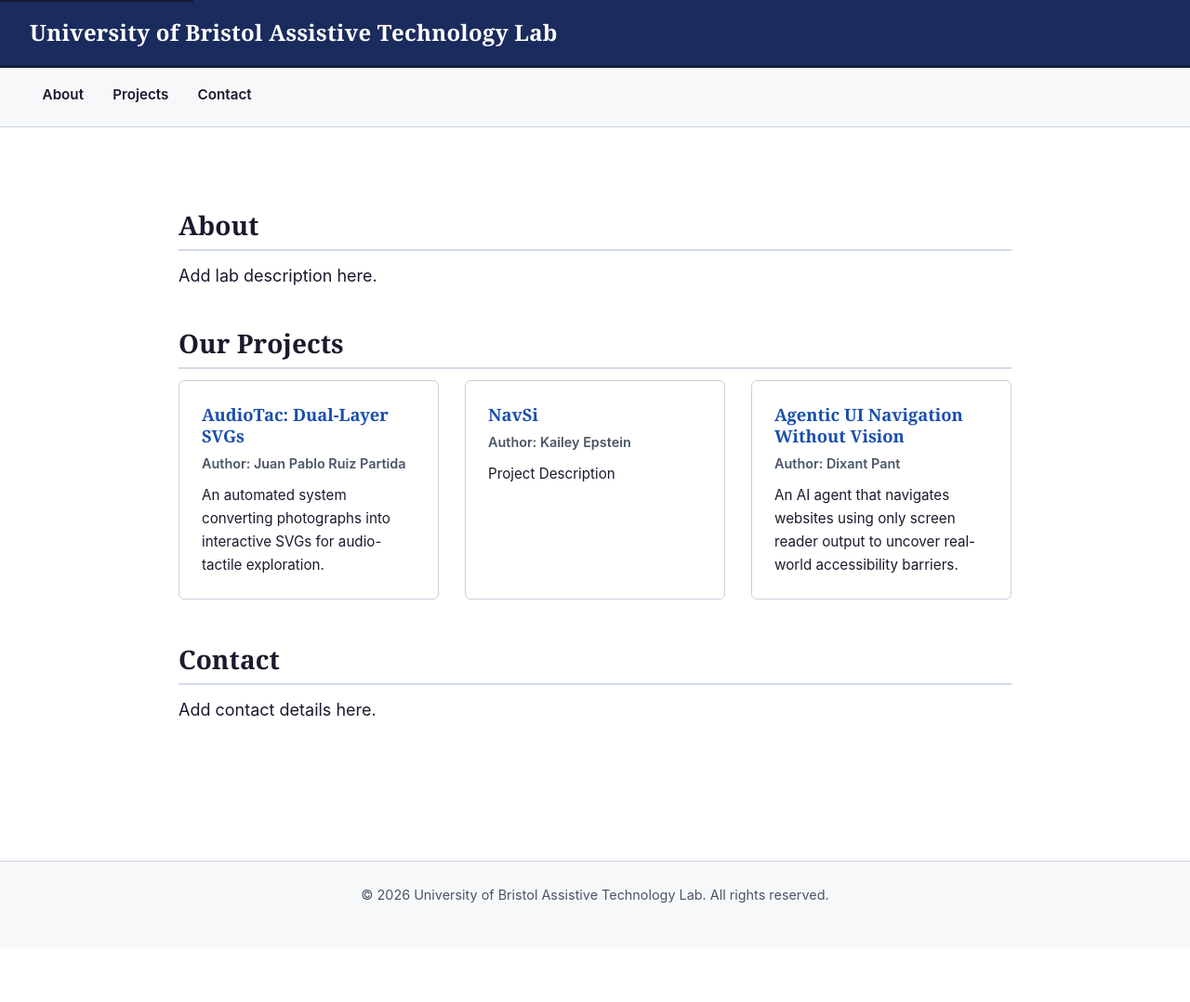
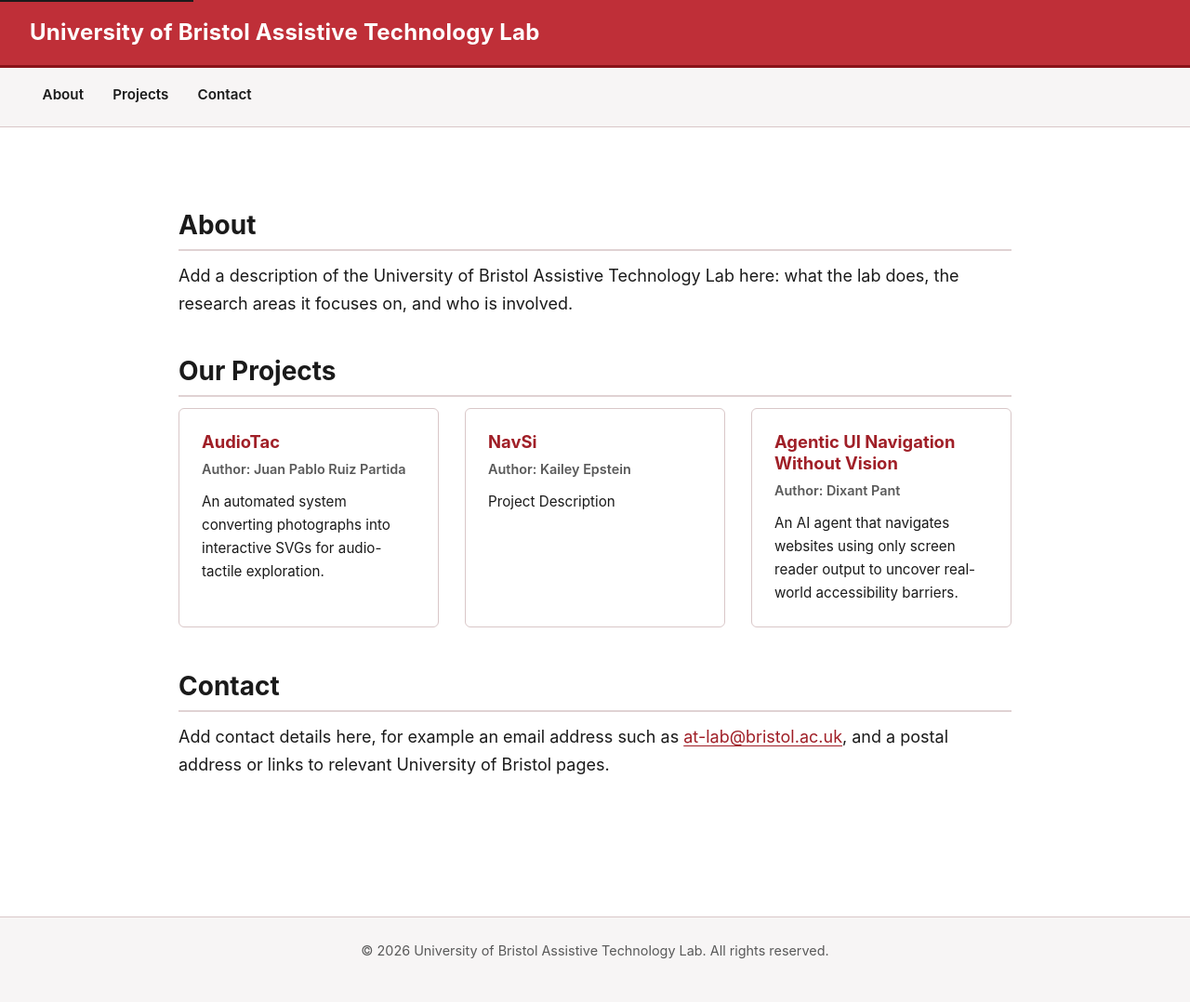
Before and after one commit to UoB-AT/uob-at.github.io, a Jekyll site: the page built from index.html, in a window 1280 px wide. Shown: the whole page at 93% size. Built offline with Jekyll 4.4.1, drawn with Linux system fonts in a browser that asks for light colours; before the commit the page ends 1019 px from its top, so only the background shows below that.

Commit message:
feat: more parts of the site are now markdown editable, added contributing documentation to allow easy steps for additions, bug fixes as well

```diff
--- /dev/null
+++ b/_includes/about.md
@@ -0,0 +1,10 @@
+<!--
+  ABOUT SECTION CONTENT
+  Edit the Markdown below to change the text shown under "About" on the
+  homepage. You can use normal Markdown: paragraphs, **bold**, _italics_,
+  [links](https://example.com), and bullet lists. Do not add a heading here —
+  the "About" heading is added automatically by the homepage.
+-->
+
+Add a description of the University of Bristol Assistive Technology Lab here:
+what the lab does, the research areas it focuses on, and who is involved.
--- /dev/null
+++ b/_includes/contact.md
@@ -0,0 +1,10 @@
+<!--
+  CONTACT SECTION CONTENT
+  Edit the Markdown below to change the text shown under "Contact" on the
+  homepage. You can use normal Markdown, including [email links](mailto:name@bristol.ac.uk).
+  Do not add a heading here — the "Contact" heading is added automatically.
+-->
+
+Add contact details here, for example an email address such as
+[at-lab@bristol.ac.uk](mailto:at-lab@bristol.ac.uk), and a postal address or
+links to relevant University of Bristol pages.
--- a/_layouts/default.html
+++ b/_layouts/default.html
@@ -10,9 +10,20 @@
   <a href="#main-content" class="skip-link">Skip to main content</a>
 
   <header role="banner">
+    {% comment %}
+      The site name is the page's <h1> only on the homepage. On project pages
+      the project title is the <h1>, so here the site name is a styled link
+      instead — this keeps a single, correct <h1> per page for screen readers.
+    {% endcomment %}
+    {% if page.url == '/' %}
     <h1>
       <a href="{{ '/' | relative_url }}">University of Bristol Assistive Technology Lab</a>
     </h1>
+    {% else %}
+    <p class="site-title">
+      <a href="{{ '/' | relative_url }}">University of Bristol Assistive Technology Lab</a>
+    </p>
+    {% endif %}
   </header>
 
   <nav role="navigation" aria-label="Main navigation">
--- a/assets/css/style.css
+++ b/assets/css/style.css
@@ -1,40 +1,57 @@
 /* ==========================================================================
-   CSS Variables — Clean Academic Theme
+   CSS Variables — University of Bristol Assistive Technology Lab
+   Brand colour: University of Bristol red (#bf2f38).
+   Text/link reds are darkened to keep WCAG AAA (>=7:1) contrast on white.
    ========================================================================== */
 :root {
   /* Palette */
   --bg-primary:      #ffffff;
-  --bg-secondary:    #f7f8fa;
-  --bg-accent:       #eef1f7;
-  --text-main:       #1a1a2e;   /* deep navy, AAA on white */
-  --text-muted:      #4a5568;   /* slate, AA on white */
-  --link-color:      #1a4fad;   /* academic blue, AAA on white */
-  --link-hover:      #0f2f6e;
+  --bg-secondary:    #f7f5f5;
+  --bg-accent:       #f7e7e8;   /* pale red tint */
+  --text-main:       #1a1a1a;   /* near-black, AAA on white */
+  --text-muted:      #595959;   /* grey, AAA on white */
+  --link-color:      #a01f27;   /* deep UoB red, AAA (7.7:1) on white */
+  --link-hover:      #7d141a;
+
+  /* Brand red */
+  --brand-red:       #bf2f38;   /* University of Bristol red */
+  --brand-red-dark:  #a01f27;
 
   /* Header / nav */
-  --header-bg:       #1a2b5e;   /* university navy */
-  --header-text:     #ffffff;
-  --nav-bg:          #f7f8fa;
-  --nav-border:      #c8d0de;
+  --header-bg:       #bf2f38;   /* University of Bristol red */
+  --header-text:     #ffffff;   /* white on brand red: 5.7:1 (AAA for large text) */
+  --header-border:   #8a1219;
+  --nav-bg:          #f7f5f5;
+  --nav-border:      #d9c7c8;
 
   /* Cards & dividers */
-  --card-border:     #c8d0de;
-  --divider:         #d1d9e6;
+  --card-border:     #d9c7c8;
+  --divider:         #e0d2d3;
 
   /* Buttons */
-  --btn-bg:          #1a4fad;
+  --btn-bg:          #a01f27;
   --btn-text:        #ffffff;
-  --btn-hover:       #0f2f6e;
-  --btn-outline-text:#1a2b5e;
+  --btn-hover:       #7d141a;
+  --btn-outline-text:#8a1219;
 
   /* Focus ring */
-  --focus-ring:      #1a4fad;
+  --focus-ring:      #a01f27;
 
-  /* Typography */
-  --font-sans:  -apple-system, BlinkMacSystemFont, "Segoe UI", Roboto, Helvetica, Arial, sans-serif;
-  --font-serif: Georgia, "Times New Roman", serif;
+  /* Text selection (high contrast in every context, incl. the red header) */
+  --selection-bg:    #ffd9dc;
+  --selection-text:  #1a1a1a;
+
+  /* Typography — Apple/system font stack */
+  --font-sans:  -apple-system, BlinkMacSystemFont, "SF Pro Text", "Segoe UI", Roboto, Helvetica, Arial, sans-serif;
   --base-size:  1.125rem;   /* 18px */
   --line-height:1.65;
+}
+
+/* Consistent, high-contrast selection so light text never vanishes into a
+   coloured background when highlighted with the mouse. */
+::selection {
+  background: var(--selection-bg);
+  color: var(--selection-text);
 }
 
 /* ==========================================================================
@@ -60,7 +77,6 @@
   font-weight: 700;
   text-decoration: underline;
   z-index: 200;
-  transition: top 0.15s ease;
 }
 
 .skip-link:focus {
@@ -98,7 +114,7 @@
 }
 
 h1, h2, h3, h4 {
-  font-family: var(--font-serif);
+  font-family: var(--font-sans);
   color: var(--text-main);
   line-height: 1.25;
   margin-bottom: 0.75rem;
@@ -135,11 +151,12 @@
   background: var(--header-bg);
   color: var(--header-text);
   padding: 1.25rem 2rem;
-  border-bottom: 3px solid #0f2040;
+  border-bottom: 3px solid var(--header-border);
 }
 
-header h1 {
-  font-family: var(--font-serif);
+header h1,
+header .site-title {
+  font-family: var(--font-sans);
   font-size: 1.5rem;
   font-weight: 700;
   margin: 0;
@@ -215,12 +232,13 @@
   border-radius: 6px;
   padding: 1.5rem;
   background: var(--bg-primary);
-  transition: box-shadow 0.15s ease, border-color 0.15s ease;
 }
 
-.project-card:hover {
-  box-shadow: 0 2px 12px rgba(26, 43, 94, 0.1);
-  border-color: var(--link-color);
+/* Keyboard focus on a card's link gives the whole card a clear outline,
+   without any motion or colour-shift on mouse hover. */
+.project-card:focus-within {
+  outline: 3px solid var(--focus-ring);
+  outline-offset: 3px;
 }
 
 .project-card h3 {
--- a/index.html
+++ b/index.html
@@ -2,56 +2,36 @@
 layout: default
 title: University of Bristol Assistive Technology Lab
 ---
-<!-- About section -->
+<!-- About section — text lives in _includes/about.md (edit that file) -->
 <section id="about" aria-labelledby="about-heading">
   <h2 id="about-heading">About</h2>
-  <p>Add lab description here.</p>
+  {% capture about_content %}{% include about.md %}{% endcapture %}
+  {{ about_content | markdownify }}
 </section>
 
-<!-- Projects section -->
+<!-- Projects section — cards are generated automatically from _projects/*.md -->
 <section id="projects" aria-labelledby="projects-heading">
   <h2 id="projects-heading">Our Projects</h2>
 
-  <ul class="project-list" role="list" aria-label="Research Projects">
-
-    <!-- AudioTac -->
+  <ul class="project-list" role="list" aria-label="Research projects">
+    {% assign sorted_projects = site.projects | sort: "order" %}
+    {% for project in sorted_projects %}
     <li class="project-card">
-      <article>
-        <h3>
-          <a href="{{ '/projects/audio_tac.html' | relative_url }}">AudioTac: Dual-Layer SVGs</a>
+      <article aria-labelledby="project-{{ forloop.index }}-title">
+        <h3 id="project-{{ forloop.index }}-title">
+          <a href="{{ project.url | relative_url }}">{{ project.short_title | default: project.title }}</a>
         </h3>
-        <p class="author">Author: Juan Pablo Ruiz Partida</p>
-        <p class="description">An automated system converting photographs into interactive SVGs for audio-tactile exploration.</p>
+        {% if project.author %}<p class="author">Author: {{ project.author }}</p>{% endif %}
+        {% if project.description %}<p class="description">{{ project.description }}</p>{% endif %}
       </article>
     </li>
-
-    <!-- NavSi -->
-    <li class="project-card">
-      <article>
-        <h3>
-          <a href="{{ '/projects/nav_si.html' | relative_url }}">NavSi</a>
-        </h3>
-        <p class="author">Author: Kailey Epstein</p>
-        <p class="description">Project Description</p>
-      </article>
-    </li>
-
-    <!-- Agentic UI Navigation -->
-    <li class="project-card">
-      <article>
-        <h3>
-          <a href="{{ '/projects/non_visual_agent.html' | relative_url }}">Agentic UI Navigation Without Vision</a>
-        </h3>
-        <p class="author">Author: Dixant Pant</p>
-        <p class="description">An AI agent that navigates websites using only screen reader output to uncover real-world accessibility barriers.</p>
-      </article>
-    </li>
-
+    {% endfor %}
   </ul>
 </section>
 
-<!-- Contact section -->
+<!-- Contact section — text lives in _includes/contact.md (edit that file) -->
 <section id="contact" aria-labelledby="contact-heading">
   <h2 id="contact-heading">Contact</h2>
-  <p>Add contact details here.</p>
+  {% capture contact_content %}{% include contact.md %}{% endcapture %}
+  {{ contact_content | markdownify }}
 </section>
```
Also changed, not shown: CONTRIBUTING.md (added, +144 -0 lines), _projects/audio_tac.md (+3 -2 lines), _projects/nav_si.md (+1 -0 lines), README.md.
